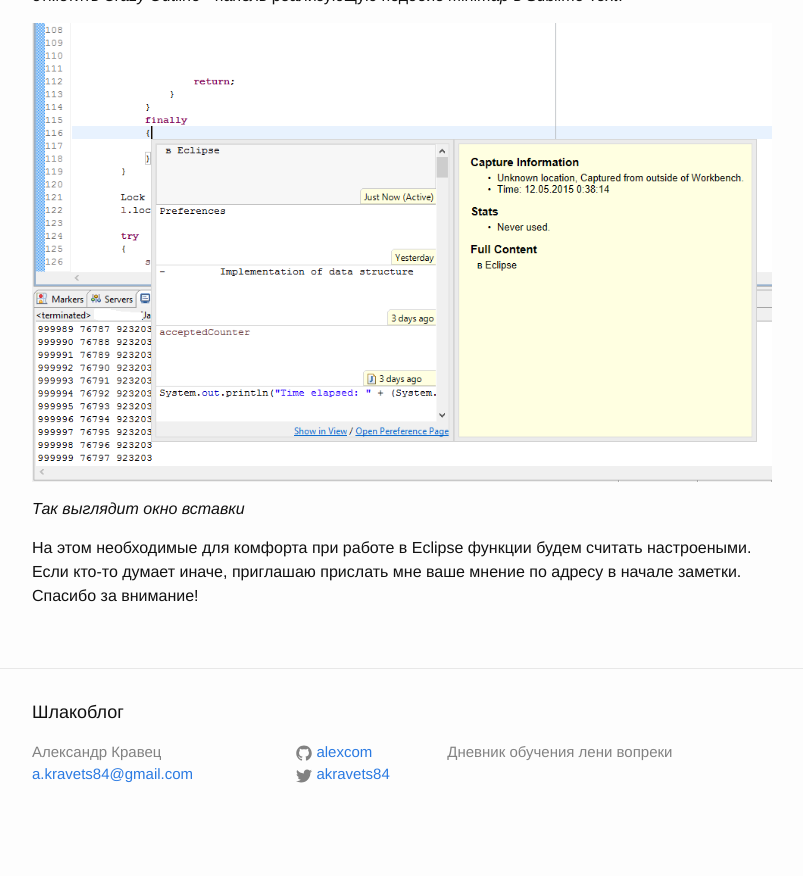
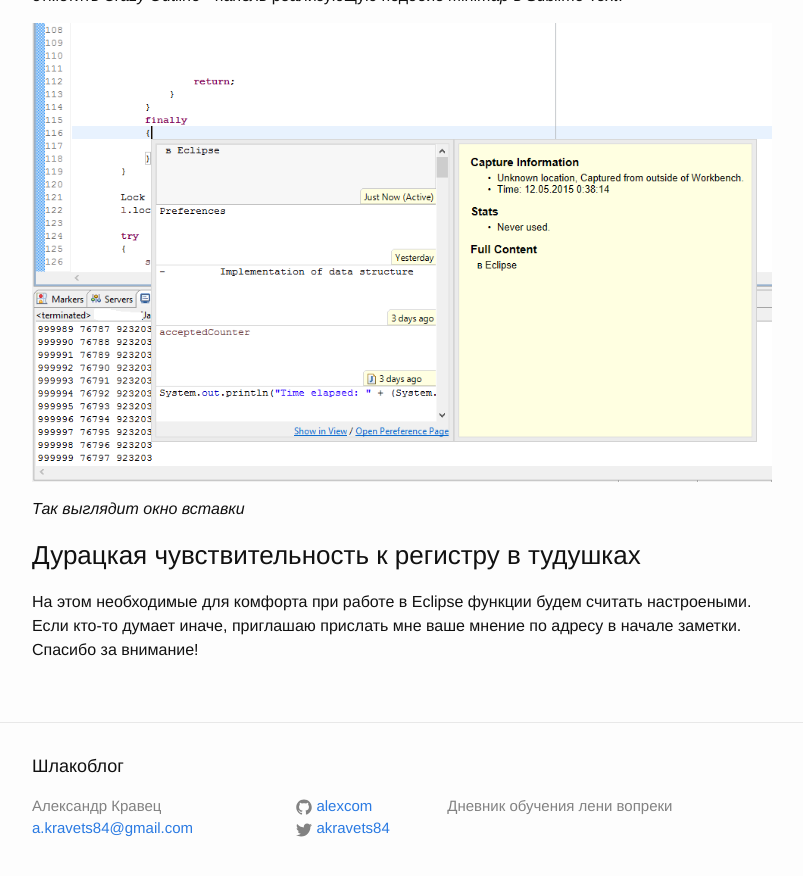
Before and after one commit to alexcom/alexcom.github.io, a Jekyll site: the page built from _posts/2015-05-06-idea-to-eclipse-migration.md, in a window 1280 px wide and 900 px high, scrolled down 2233 px. Shown: the top 876 px of the window, without its empty margins (238-1041 px from the left). Built offline with Jekyll 4.4.1, drawn with Linux system fonts in a browser that asks for light colours; before the commit the page ends 3079 px from its top, so only the background shows below that.

Commit message:
Update 2015-05-06-idea-to-eclipse-migration.md

```diff
--- a/_posts/2015-05-06-idea-to-eclipse-migration.md
+++ b/_posts/2015-05-06-idea-to-eclipse-migration.md
@@ -34,7 +34,7 @@ categories: idea eclipse migration pain
 
 *Так выглядит окно вставки*
 
-
+###Дурацкая чувствительность к регистру в тудушках
 
 На этом необходимые для комфорта при работе в Eclipse функции будем считать настроеными. Если кто-то думает иначе, приглашаю прислать мне ваше мнение по адресу в начале заметки. Спасибо за внимание!
 
```
